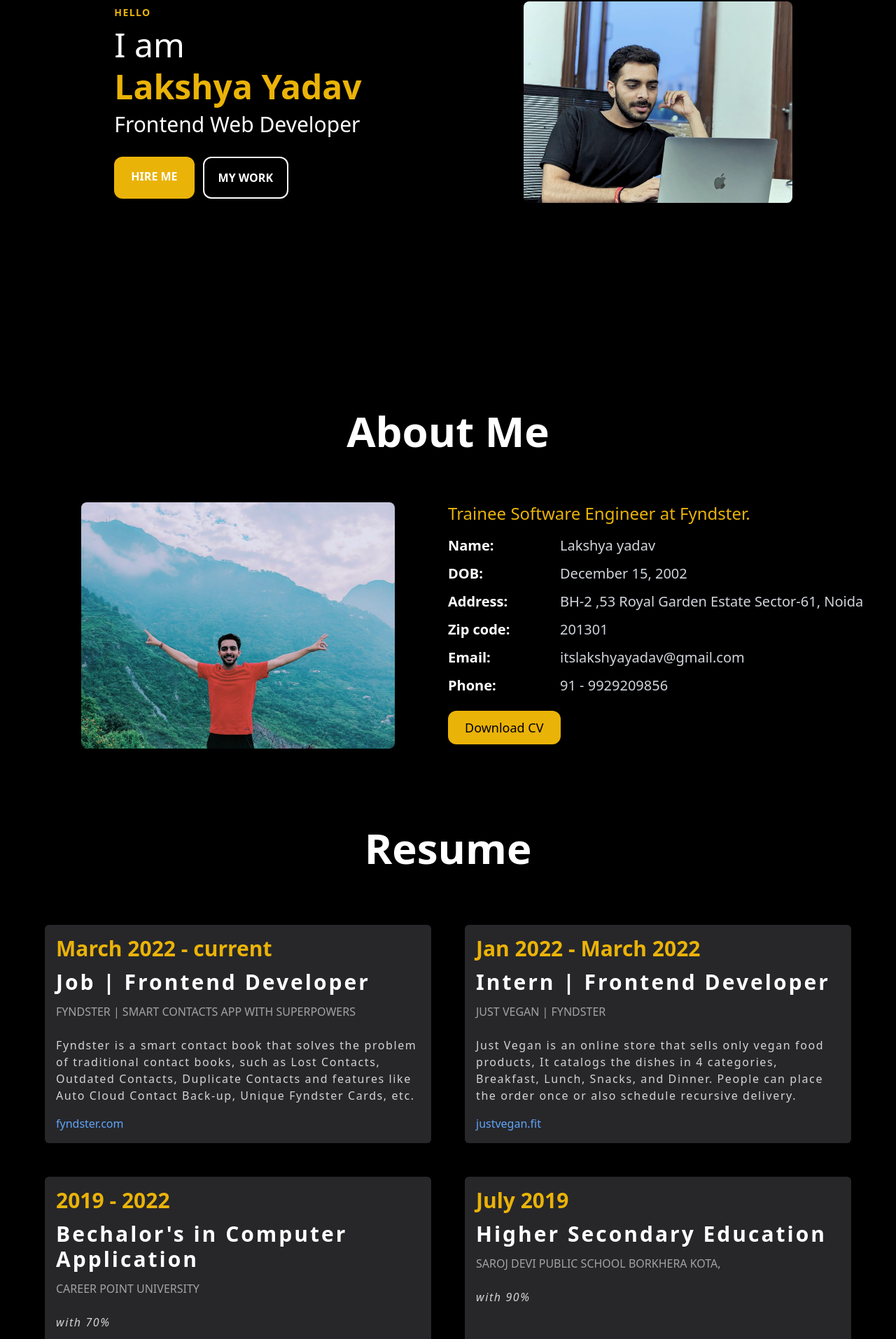
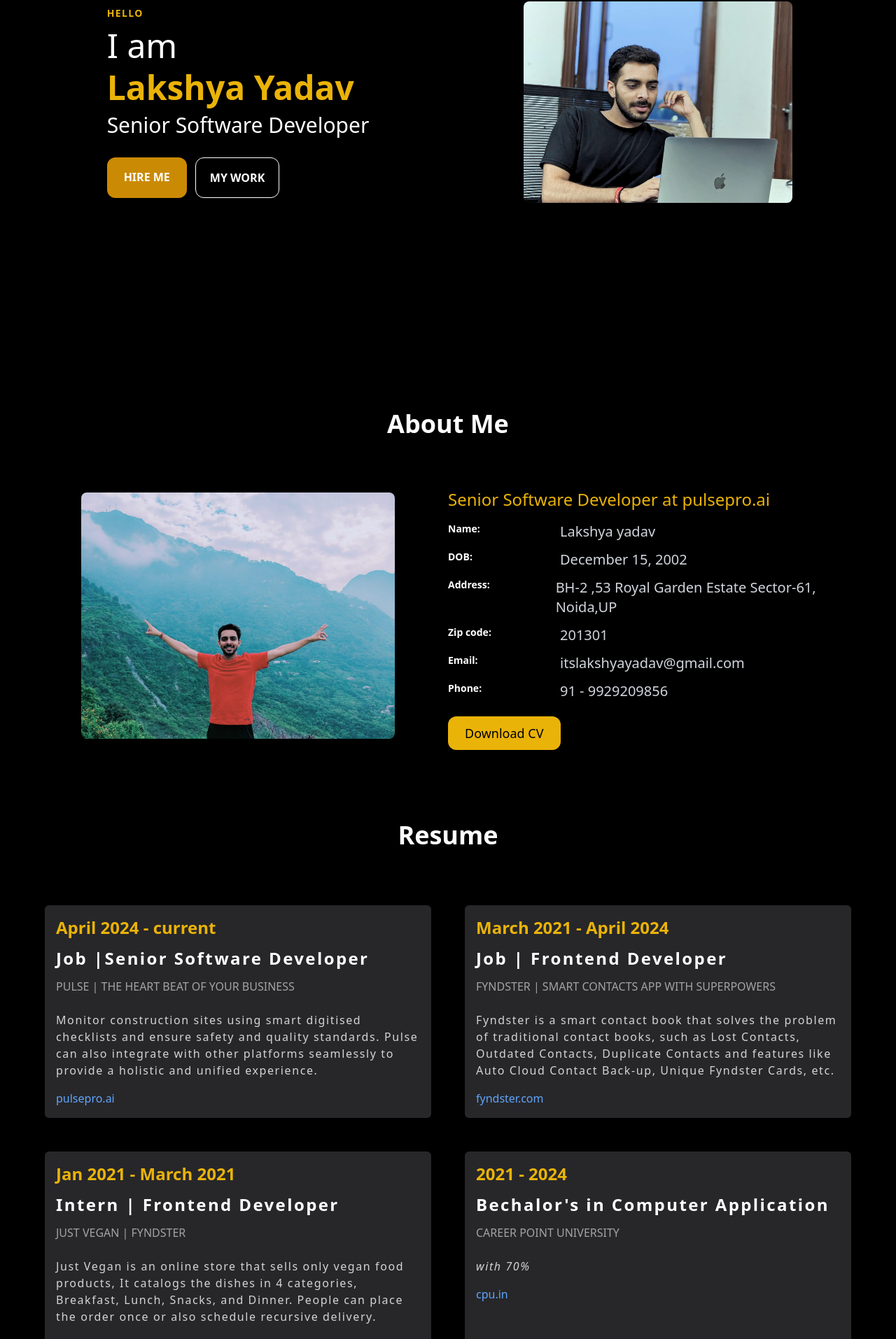
Before and after one commit to itslakshyayadav/my-portfolio, a React (Vite) app: page / in a window 1280 px wide. Shown: the part 302-2216 px from the top of the page at 70% size. Built offline with nearby package versions, Linux system fonts and the light colour scheme.

Commit message:
resume update

```diff
--- a/src/index.css
+++ b/src/index.css
@@ -23,4 +23,5 @@ progress::-webkit-progress-value {
 
   .box:hover .icon{
     color: white;
+
   }
--- a/src/pages/About.jsx
+++ b/src/pages/About.jsx
@@ -1,6 +1,6 @@
 import { Link } from "react-router-dom";
 import img1 from "@/assets/Img1.jpg";
-import ResumeFile from "./ResumeFile/LakshyaYadav_FrontendEngineer_Resume_Original.pdf";
+import ResumeFile from "./ResumeFile/LakshyaYadav_FrontendEngineer_Resume_LY.pdf";
 
 export default function About() {
   const Data = [
@@ -14,7 +14,7 @@ export default function About() {
     },
     {
       lable: "Address:",
-      value: "BH-2 ,53 Royal Garden Estate Sector-61, Noida",
+      value: "BH-2 ,53 Royal Garden Estate Sector-61, Noida,UP",
     },
     {
       lable: "Zip code:",
@@ -32,7 +32,7 @@ export default function About() {
 
   return (
     <div id="about" className=" flex flex-col gap-10 py-14 px-6 lg:px-10">
-      <p className="font-bold text-center text-4xl lg:text-6xl text-white">
+      <p className="font-bold text-center text-4xl lg:text-4xl text-white">
         About Me
       </p>
 
@@ -49,7 +49,7 @@ export default function About() {
           <div className="flex flex-col gap-4 text-center lg:text-left w-full">
             <div>
               <span className="text-xl lg:text-2xl text-yellow-500">
-                Trainee Software Engineer at Fyndster.
+                Senior Software Developer at pulsepro.ai
               </span>
             </div>
             <div>
@@ -57,7 +57,7 @@ export default function About() {
                 {Data.map((items, index) => {
                   return (
                     <li key={index} className="flex">
-                      <span className="font-semibold text-left w-20 lg:w-40">
+                      <span className="font-semibold text-left text-sm w-20 lg:w-40">
                         {items.lable}
                       </span>
                       <span className="text-gray-300 text-left">
--- a/src/pages/Contact.jsx
+++ b/src/pages/Contact.jsx
@@ -41,7 +41,7 @@ export default function Contact() {
   };
   return (
     <div id="Contact" className=" py-20 px-6 lg:px-10">
-      <h1 className="text-4xl lg:text-6xl font-bold text-center text-white mb-8">
+      <h1 className="text-4xl lg:text-4xl font-bold text-center text-white mb-8">
         Contact Me
       </h1>
       <div className="grid grid-cols-1 sm:grid-cols-2 lg:grid-cols-3 xl:grid-cols-4 gap-6 lg:gap-12 text-white px-4 sm:px-10 py-10">
--- a/src/pages/Home.jsx
+++ b/src/pages/Home.jsx
@@ -14,19 +14,19 @@ export default function Home() {
             Lakshya Yadav
           </h1>
           <h2 className="text-2xl lg:text-3xl text-white">
-            Frontend Web Developer
+            Senior Software Developer
           </h2>
           <div className="flex gap-3 justify-center lg:justify-start mt-4">
             <a
               href="#Contact"
-              className="px-4 lg:px-6 py-3 lg:py-4 rounded-xl bg-yellow-500 uppercase font-semibold text-white text-sm lg:text-base hover:bg-yellow-700"
+              className="px-4 lg:px-6 py-3 lg:py-4 rounded-xl bg-yellow-600 uppercase font-semibold text-white text-sm lg:text-base hover:bg-yellow-700"
             >
               Hire Me
             </a>
             <Link
               to="https://github.com/itslakshyayadav"
               target="_blank"
-              className="px-3 lg:px-5 py-3 lg:py-4 rounded-xl border-2 border-white uppercase font-semibold text-white text-sm lg:text-base hover:bg-white hover:text-black"
+              className="px-3 lg:px-5 py-3 lg:py-4 rounded-xl border border-white uppercase font-semibold text-white text-sm lg:text-base hover:bg-white hover:text-black"
             >
               My Work
             </Link>
--- a/src/pages/Resume.jsx
+++ b/src/pages/Resume.jsx
@@ -1,20 +1,47 @@
 import { Link } from "react-router-dom";
-import ResumeFile from "./ResumeFile/LakshyaYadav_FrontendEngineer_Resume_Original.pdf";
+import ResumeFile from "./ResumeFile/LakshyaYadav_FrontendEngineer_Resume_LY.pdf";
 
 export default function Resume() {
   return (
     <div id="Resume" className="text-white bg-black py-14 px-6 lg:px-10">
       <div className="flex flex-col gap-10">
-        <h1 className="text-4xl lg:text-6xl text-center font-bold">Resume</h1>
+        <h1 className="text-4xl lg:text-4xl text-center font-bold">Resume</h1>
 
         <div className="mx-auto max-w-4xl lg:max-w-6xl my-10">
           <div className="grid grid-cols-1 sm:grid-cols-1 md:grid-cols-2 lg:grid-cols-2 gap-6 lg:gap-12">
             <div className="bg-zinc-800 rounded-md flex flex-col gap-3 py-4 px-4">
-              <h1 className="text-2xl lg:text-3xl text-yellow-500 font-bold">
-                March 2022 - current
+              <h1 className="text-xl lg:text-2xl text-yellow-500 font-bold">
+                April 2024 - current
               </h1>
 
-              <h2 className="text-3xl tracking-widest font-semibold">
+              <h2 className="text-2xl tracking-widest font-semibold">
+                Job |Senior Software Developer
+              </h2>
+              <h3 className="text-md text-neutral-400 uppercase">
+                PULSE | The Heart Beat Of Your Business
+              </h3>
+              <p className="text-neutral-300 text-sm lg:text-base tracking-widest mt-3 mb-1 leading-7">
+                Monitor construction sites using smart digitised checklists and
+                ensure safety and quality standards. Pulse can also integrate
+                with other platforms seamlessly to provide a holistic and
+                unified experience.
+              </p>
+              <span>
+                <Link
+                  to="https://www.pulsepro.ai"
+                  target="_blank"
+                  className="text-blue-400 "
+                >
+                  pulsepro.ai
+                </Link>
+              </span>
+            </div>
+            <div className="bg-zinc-800 rounded-md flex flex-col gap-3 py-4 px-4">
+              <h1 className="text-xl lg:text-2xl text-yellow-500 font-bold">
+                March 2021 - April 2024
+              </h1>
+
+              <h2 className="text-2xl tracking-widest font-semibold">
                 Job | Frontend Developer
               </h2>
               <h3 className="text-md text-neutral-400 uppercase">
@@ -37,10 +64,10 @@ export default function Resume() {
               </span>
             </div>
             <div className="bg-zinc-800 rounded-md flex flex-col gap-3 py-4 px-4">
-              <h1 className="text-2xl lg:text-3xl text-yellow-500 font-bold">
-                Jan 2022 - March 2022
+              <h1 className="text-xl lg:text-2xl text-yellow-500 font-bold">
+                Jan 2021 - March 2021
               </h1>
-              <h2 className="text-3xl tracking-widest font-semibold">
+              <h2 className="text-2xl tracking-widest font-semibold">
                 Intern | Frontend Developer
               </h2>
               <h3 className="text-md text-neutral-400 uppercase">
@@ -63,11 +90,11 @@ export default function Resume() {
               </span>
             </div>
             <div className="bg-zinc-800 rounded-md flex flex-col gap-3 py-4 px-4">
-              <h1 className="text-2xl lg:text-3xl text-yellow-500 font-bold">
-                2019 - 2022
+              <h1 className="text-xl lg:text-2xl text-yellow-500 font-bold">
+                2021 - 2024
               </h1>
 
-              <h2 className="text-3xl tracking-widest font-semibold">
+              <h2 className="text-2xl tracking-widest font-semibold">
                 Bechalor's in Computer Application
               </h2>
               <h3 className="text-md text-neutral-400 uppercase">
@@ -88,11 +115,11 @@ export default function Resume() {
             </div>
 
             <div className="bg-zinc-800 rounded-md flex flex-col gap-3 py-4 px-4">
-              <h1 className="text-2xl lg:text-3xl text-yellow-500 font-bold">
-                July 2019
+              <h1 className="text-xl lg:text-2xl text-yellow-500 font-bold">
+                July 2020
               </h1>
 
-              <h2 className="text-3xl tracking-widest font-semibold">
+              <h2 className="text-2xl tracking-widest font-semibold">
                 Higher Secondary Education
               </h2>
               <h3 className="text-md text-neutral-400 uppercase">
--- a/src/pages/Services.jsx
+++ b/src/pages/Services.jsx
@@ -7,12 +7,38 @@ import {
   HiOutlineScale,
 } from "react-icons/hi2";
 export default function Services() {
+  // const data = [
+  //   { name: " WEB DESIGN", icon: <HiOutlineGlobeAlt /> },
+  //   { name: "Photography", icon: <HiOutlineCamera /> },
+  //   { name: "Web Developer", icon: <HiMiniComputerDesktop /> },
+  //   { name: "App Developing", icon: <HiDevicePhoneMobile /> },
+  //   { name: "Branding", icon: <HiOutlineBanknotes /> },
+  //   { name: "Product Strategy", icon: <HiOutlineScale /> },
+  // ];
   return (
     <div id="Services" className=" py-14 px-6 lg:px-10">
-      <h1 className="text-4xl mb-10 lg:text-6xl font-bold text-center text-white">
+      <h1 className="text-4xl mb-10 lg:text-4xl font-bold text-center text-white">
         Services
       </h1>
+
       <div className="text-white py-8 grid grid-cols-1 sm:grid-cols-2 md:grid-cols-3 lg:grid-cols-3 xl:grid-cols-3 gap-6 px-4 sm:px-10 lg:gap-8">
+        {/* {data.map((item, index) => {
+          return (
+            <div
+              key={"item" + index}
+              className="box w-full sm:w-[21rem] flex flex-col gap-2 justify-center items-center h-56 m-auto bg-neutral-900 px-4 py-4 rounded-md"
+            >
+              <div
+                className="icon    text-yellow-500"
+              >
+                {item.icon}
+              </div>
+              <h1 className="uppercase tracking-widest text-md font-semibold">
+                {item.name}
+              </h1>
+            </div>
+          );
+        })} */}
         <div className="box w-full sm:w-[21rem] flex flex-col gap-2 justify-center items-center h-56 m-auto bg-neutral-900 px-4 py-4 rounded-md">
           <HiOutlineGlobeAlt className="icon h-14 w-14 text-yellow-500"></HiOutlineGlobeAlt>
           <h1 className="uppercase tracking-widest text-md font-semibold">
--- a/src/pages/Skills.jsx
+++ b/src/pages/Skills.jsx
@@ -28,7 +28,7 @@ export default function Skills() {
   ];
   return (
     <div id="Skills" className="h-[48rem] py-14 px-6 lg:px-10">
-      <h1 className="text-4xl mb-8 lg:text-6xl font-bold text-center text-white">
+      <h1 className="text-4xl mb-8 lg:text-4xl font-bold text-center text-white">
         My Skills
       </h1>
 
@@ -38,7 +38,7 @@ export default function Skills() {
             key={index}
             className="flex flex-col gap-3 w-full m-auto sm:w-10/12 md:w-10/12 lg:w-full px-4 py-4"
           >
-            <div className="flex font-semibold text-xl lg:text-2xl justify-between">
+            <div className="flex font-semibold text-xl lg:text-xl justify-between">
               <label htmlFor={`file-${index}`}>{data.label}</label>
               <span>{data.percentage}</span>
             </div>
```
Also changed, not shown: 2 other files (tests, documents, lock files or other folders).
